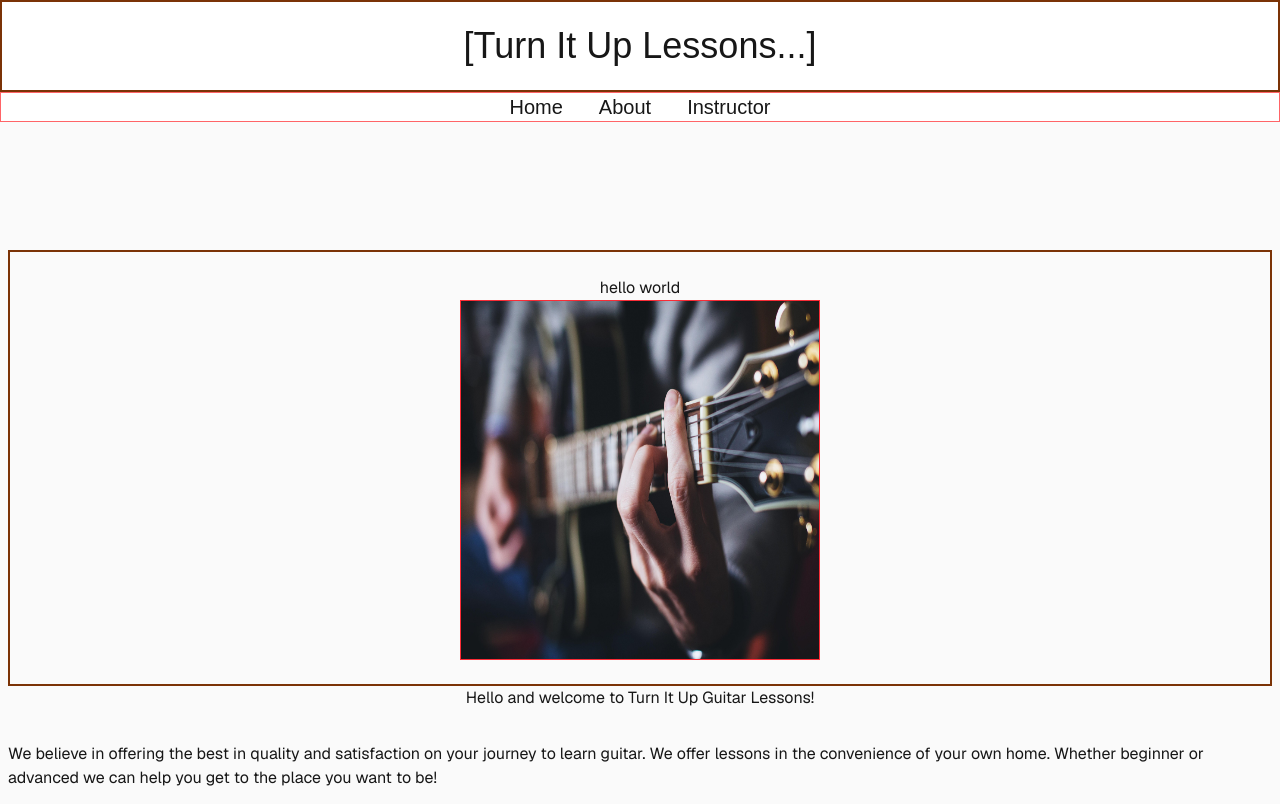
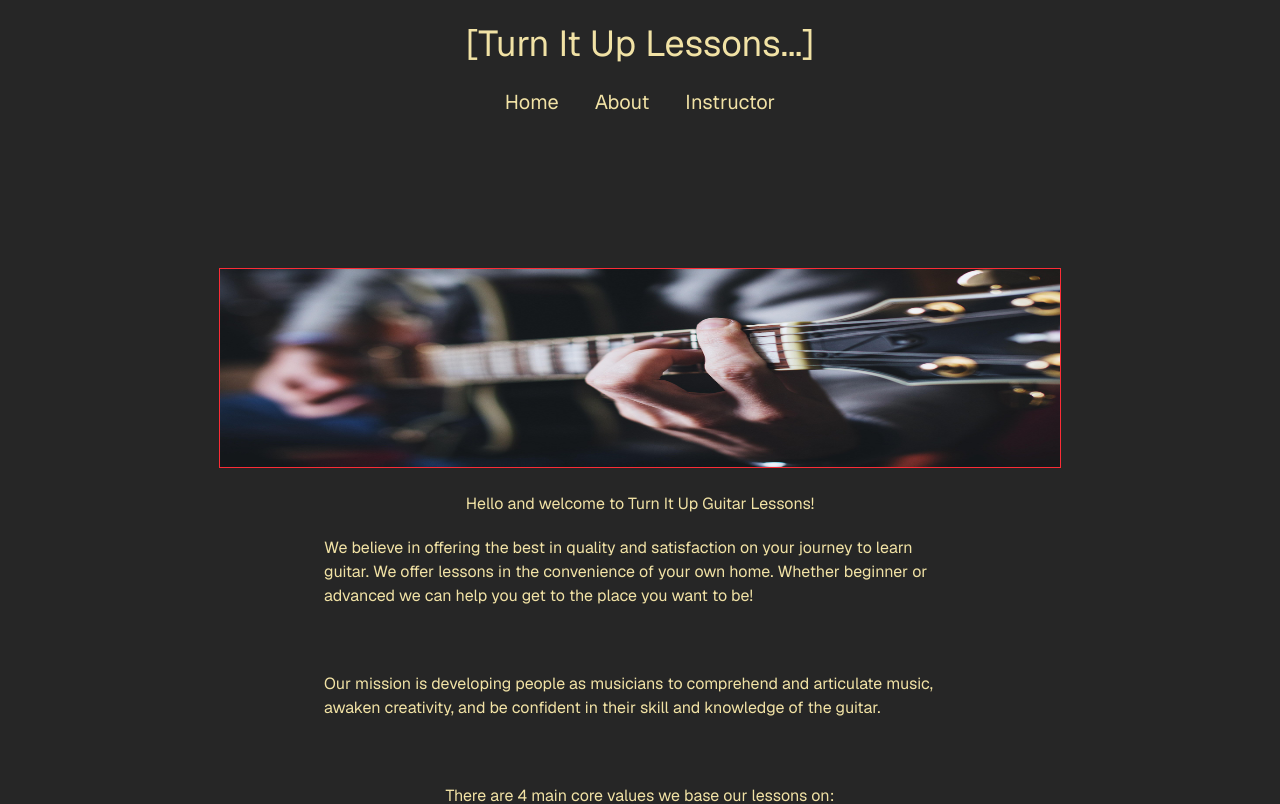
Before and after one commit to cmap89/turn_it_up_site, a Next.js app: page /about in a window 1280 px wide. Shown: the top 804 px of the page. Built offline with nearby package versions, Linux system fonts and the light colour scheme.

Commit message:
Update style and components to mirror reference site.

```diff
--- a/app/about/page.tsx
+++ b/app/about/page.tsx
@@ -6,17 +6,18 @@ import PageSection from "../components/PageSection";
 import Banner from "../components/Banner";
 
 export default function About() {
-    return <PageBody>
-                <Banner>
-                    <p>hello world</p>
-                <Image className="w-90 h-90 border-red-500 border-1"
+    return <PageBody
+                mainWrapperStyles="w-screen"
+             >
+                <Banner bannerContainer="w-2/3" >
+                <Image className="w-full h-50 border-red-500 border-1"
                 src="/pics/freestocks-photos-musician-2943109_1920.jpg"
                 alt="Live music performance image"
                 width={1080}
                 height={1080}
                  />
                 </Banner>
-            <PageSection>
+            <PageSection customSectionStyles="w-1/2 gap-5" >
                 <h3>Hello and welcome to Turn It Up Guitar Lessons!</h3>
                 <p>
                     We believe in offering the best in quality and satisfaction on your journey to learn guitar. We offer lessons in the convenience of your own home. Whether beginner or advanced we can help you get to the place you want to be!
--- a/app/components/Banner.tsx
+++ b/app/components/Banner.tsx
@@ -11,7 +11,7 @@ export default function Banner({
     children,
 }: BannerProps) {
     return <div className={cn(
-        "flex flex-col w-full items-center py-6 border-2 border-amber-900",
+        "flex flex-col w-full items-center py-6",
         bannerContainer)}
         >
         {children}
--- a/app/components/PageBody.tsx
+++ b/app/components/PageBody.tsx
@@ -14,10 +14,10 @@ export default function PageBody ({
 }: PageBodyProps) {
     return (
         <div className={cn(
-            "flex flex-col flex-1 items-center justify-center bg-zinc-50 font-sans dark:bg-black",
+            "flex flex-col flex-1 items-center justify-center bg-background font-sans dark:bg-black",
             bodyWrapperStyles
             )}>
-            <main className={ cn("flex flex-1 w-full flex-col items-center justify-between px-2 py-32 bg-zinc-50 dark:bg-black sm:items-start",
+            <main className={ cn("flex flex-1 flex-col items-center w-1/2 justify-evenly px-2 py-32 bg-background dark:bg-black",
             mainWrapperStyles)
             }>
                 {children}
--- a/app/globals.css
+++ b/app/globals.css
@@ -1,8 +1,9 @@
 @import "tailwindcss";
 
 :root {
-  --background: #fff;
-  --foreground: #171717;
+  --background: #262626;
+  --foreground: #fff;
+  --primary: #f1e2a5;
 }
 
 @theme inline {
@@ -10,6 +11,7 @@
   --color-foreground: var(--foreground);
   --font-sans: var(--font-geist-sans);
   --font-mono: var(--font-geist-mono);
+  --color-primary: var(--primary)
 }
 
 @media (prefers-color-scheme: dark) {
@@ -21,6 +23,7 @@
 
 body {
   background: var(--background);
-  color: var(--foreground);
-  font-family: Arial, Helvetica, sans-serif;
+  color: var(--primary);
+  /* font-family: Arial, Helvetica, sans-serif; */
+  font-family: var(--font-sans);
 }
--- a/app/layout.tsx
+++ b/app/layout.tsx
@@ -38,13 +38,13 @@ export default function RootLayout({
           <h1 className="text-4xl" >[Turn It Up Lessons...]</h1>
         </Banner>
         <Navbar
-        navWrapper=" border-1 border-red-400 flex flex-col items-center"
+        navWrapper="flex flex-col items-center"
         navList="flex gap-9 text-xl"
         />
       </header>
         {children}
         <Footer
-        footerWrapper=" border-1 border-black-400 flex flex-col items-center gap-4 py-3"
+        footerWrapper="flex flex-col items-center gap-4 py-3"
         />
         </body>
     </html>
--- a/app/page.tsx
+++ b/app/page.tsx
@@ -7,14 +7,14 @@ export default function Home() {
   return (
     <PageBody
     bodyWrapperStyles="bg-[url('/pics/kpereira52291-guitar-4087877.jpg')] bg-cover bg-center bg-no-repeat md:bg-fixed"
-    mainWrapperStyles="bg-white/0"
+    mainWrapperStyles="bg-white/0 w-full"
      >
-      <PageSection customSectionStyles="text-white/100" >
+      <PageSection customSectionStyles="w-1/2" >
             <h2 className="text-5xl" >We Come To You!</h2>
             *Zoom lessons also available
             &quot;Developing people as musicians to comprehend and articulate music, awaken creativity, and be confident in their skill and knowledge of the guitar.&quot;
       </PageSection>
-      <PageSection customSectionStyles="bg-white w-full">
+      <PageSection customSectionStyles="bg-white">
           <h2>Click here to sign up for Summer Sessions!</h2>
           [Images Here]
       </PageSection>
```
Also changed, not shown: app/instructor/page.tsx (+7 -2 lines).
